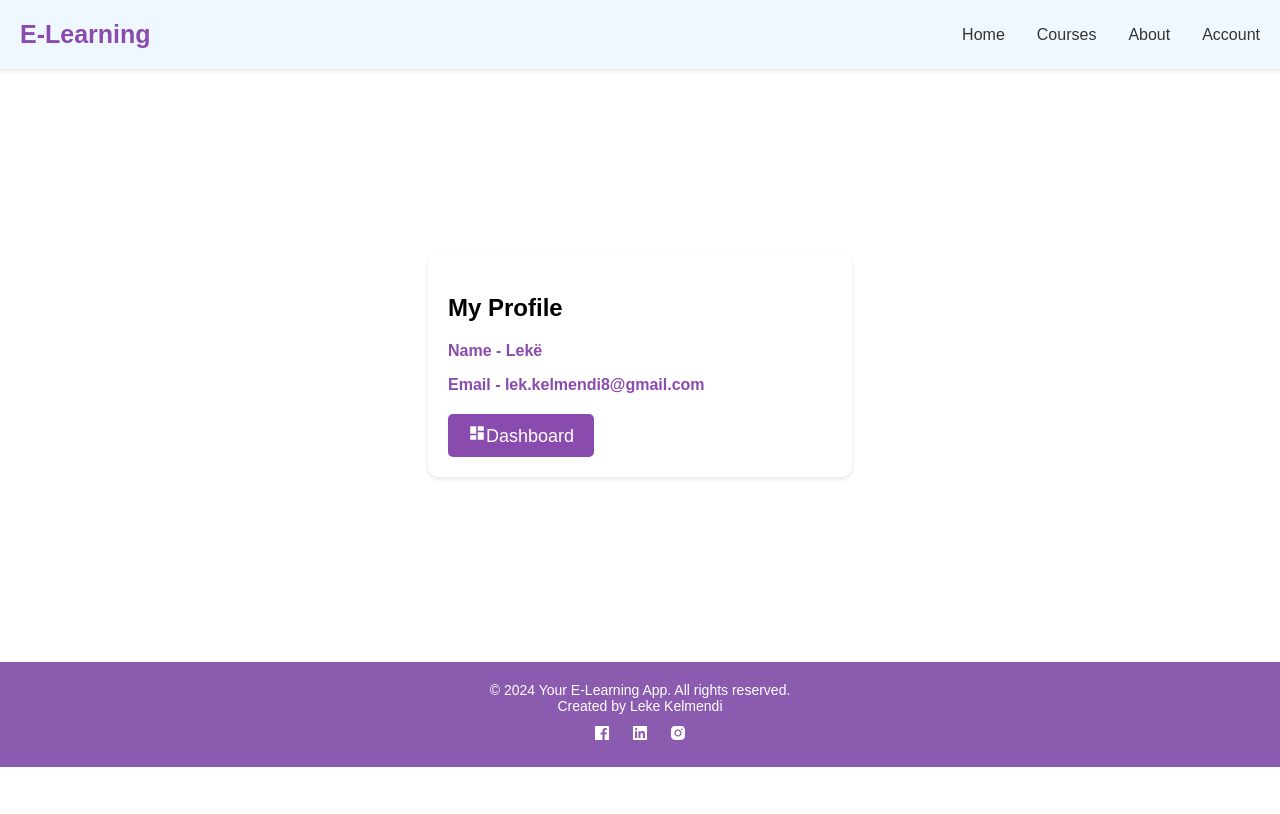
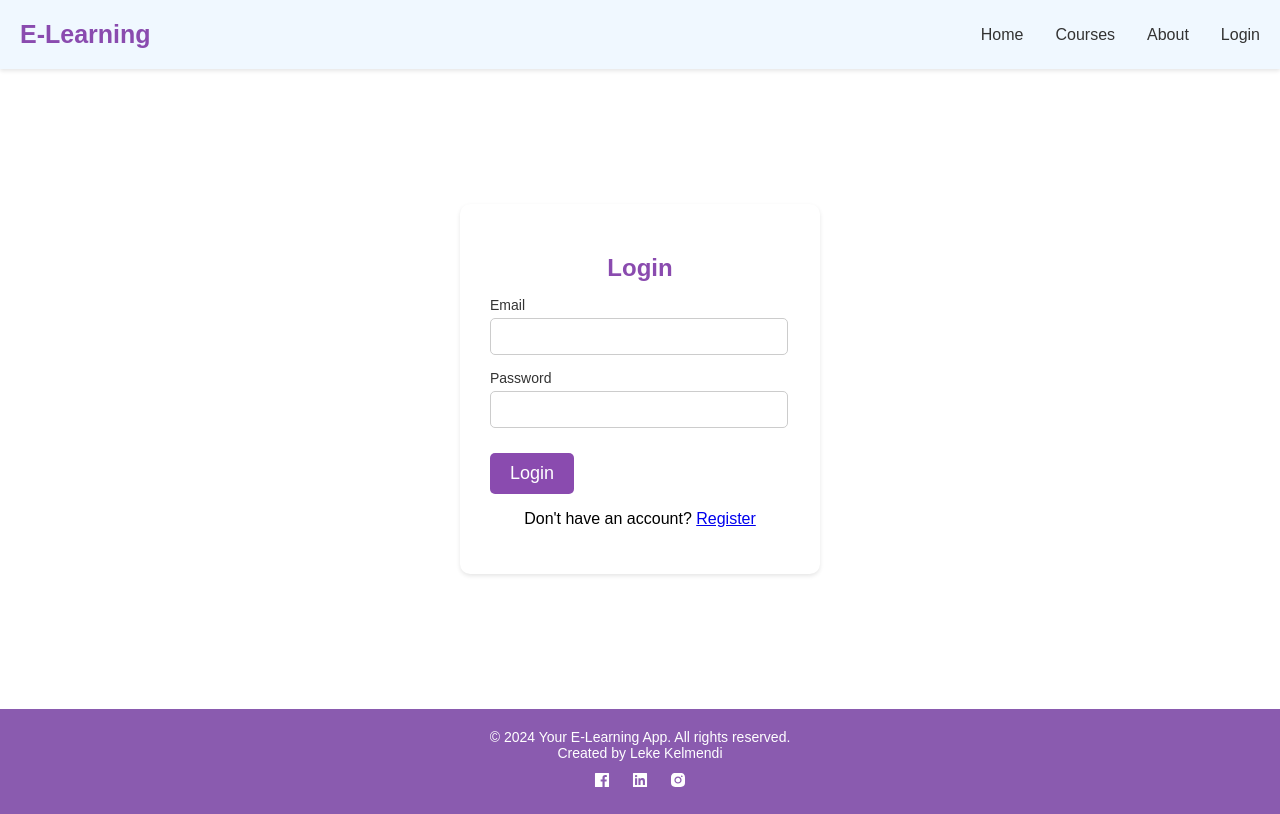
Before and after one commit to Lekkelmendi7/LearningManagementSystem, a React (Vite) app in the folder frontend/vite-project/: page /account in a window 1280 px wide. Built offline with nearby package versions, Linux system fonts and the light colour scheme; no server answers.

Commit message:
Integrating Login in UI

```diff
--- a/frontend/vite-project/package.json
+++ b/frontend/vite-project/package.json
@@ -10,8 +10,10 @@
     "preview": "vite preview"
   },
   "dependencies": {
+    "axios": "^1.7.2",
     "react": "^18.3.1",
     "react-dom": "^18.3.1",
+    "react-hot-toast": "^2.4.1",
     "react-icons": "^5.2.1",
     "react-router": "^6.25.1",
     "react-router-dom": "^6.25.1"
--- a/frontend/vite-project/src/App.jsx
+++ b/frontend/vite-project/src/App.jsx
@@ -9,22 +9,26 @@ import Verify from './pages/auth/Verify';
 import Footer from './components/footer/Footer';
 import About from './pages/about/About';
 import Account from './pages/account/Account';
+import { UserData } from './context/UserContext';
 
 const App = () => {
-  return <>
+  const {isAuth, user} = UserData()
+  return (
+  <>
   <BrowserRouter>
-  <Header />
+  <Header isAuth = {isAuth}/>
   <Routes>
     <Route path="/" element={<Home />} />
     <Route path='/about' element={<About />} />
-    <Route path='/login' element={<Login/>} />
-    <Route path='/register' element={<Register />} />
-    <Route path='/verify' element={<Verify />} />
-    <Route path='/account' element={<Account />} />
+    <Route path='/login' element={isAuth ? <Home /> : <Login/>} />
+    <Route path='/register' element={isAuth ? <Home /> : <Register />} />
+    <Route path='/verify' element={isAuth ? <Home /> : <Verify />} />
+    <Route path='/account' element={isAuth ? <Account user={user}/> : <Login />} />
   </Routes>
   <Footer />
   </BrowserRouter>
   </>
+  )
 }
 
 export default App;
--- a/frontend/vite-project/src/components/header/Header.jsx
+++ b/frontend/vite-project/src/components/header/Header.jsx
@@ -1,7 +1,7 @@
 import React from 'react';
 import "./header.css";
 import {Link} from "react-router-dom";
-const Header = () => {
+const Header = ({isAuth}) => {
   return (
 <header>
     <div className='logo'> E-Learning </div>
@@ -9,7 +9,11 @@ const Header = () => {
         <Link to={"/"}>Home</Link>
         <Link to={"/courses"}>Courses</Link>
         <Link to={"/about"}>About</Link>
-        <Link to={"/account"}>Account</Link>
+        {isAuth ? (
+          <Link to={"/account"}>Account</Link>
+        ) : (
+          <Link to={"/login"}>Login</Link>
+        )}
     </div>
 </header>
 
--- /dev/null
+++ b/frontend/vite-project/src/context/UserContext.jsx
@@ -0,0 +1,72 @@
+import { createContext, useContext, useEffect, useState } from 'react';
+import axios from 'axios';
+import {server} from '../main';
+import toast, {Toaster} from 'react-hot-toast'
+
+const UserContext = createContext();
+
+export const UserContextProvider = ({children}) => {
+    const [user, setUser] = useState([]);
+    const [isAuth, setIsAuth] = useState(false);
+    const [btnLoading, setBtnLoading] = useState(false);
+    const [loading, setLoading] = useState(true);
+
+    async function loginUser (email, password, navigate) {
+        setBtnLoading(true)
+        try{
+            const {data} = await axios.post(`${server}/api/user/login`, {
+                email,
+                password,
+            });
+
+            toast.success(data.message);
+            localStorage.setItem("token", data.token);
+            setUser(data.user);
+            setIsAuth(true);
+            setBtnLoading(false);
+            navigate("/");
+        }catch(error)
+        {
+            setBtnLoading(false);
+            setIsAuth(false);
+            toast.error(error.response.data.message);
+        }
+    }
+
+    async function fetchUser() {
+        try{
+            const {data} = await axios.get(`${server}/api/user/me`, {
+                headers: {
+                    token: localStorage.getItem("token"),
+                },
+            });
+
+            setIsAuth(true);
+            setUser(data.user);
+            setLoading(false);
+        }catch(error){
+            console.log(error);
+            setLoading(false);
+        }
+    }
+
+    useEffect(() => {
+        fetchUser()
+    }, [])
+
+
+    return <UserContext.Provider value={{
+    user,
+    setUser,
+    setIsAuth,
+    isAuth,
+    loginUser,
+    btnLoading,
+    loading,
+    }}>
+        {children}
+        <Toaster />
+        </UserContext.Provider>
+};
+
+export const UserData = () => useContext(UserContext);
--- a/frontend/vite-project/src/main.jsx
+++ b/frontend/vite-project/src/main.jsx
@@ -1,10 +1,14 @@
 import React from 'react';
 import ReactDOM from 'react-dom/client';
 import App from './App.jsx';
+import { UserContextProvider } from './context/UserContext.jsx';
 
+export const server = 'http://localhost:5000';
 
 ReactDOM.createRoot(document.getElementById('root')).render(
   <React.StrictMode>
+    <UserContextProvider>
     <App />
+    </UserContextProvider>
   </React.StrictMode>,
 )
--- a/frontend/vite-project/src/pages/account/Account.jsx
+++ b/frontend/vite-project/src/pages/account/Account.jsx
@@ -1,23 +1,29 @@
 import React from 'react';
-import {MdDashboard} from 'react-icons/md';
+import {MdDashboard, IoMdLogOut} from 'react-icons/md';
 import './account.css';
-const Account = () => {
+const Account = ({user}) => {
   return (
     <div>
-        <div className='profile'>
+        {user && (
+            <div className='profile'>
             <h2>My Profile</h2>
             <div className='profile-info'>
                 <p>
-                    <strong>Name - Lekë</strong>
+                    <strong>Name - {user.name}</strong>
                 </p>
 
                 <p>
-                    <strong>Email - lek.kelmendi8@gmail.com</strong>
+                    <strong>Email - {user.email}</strong>
                 </p>
 
                 <button className='common-btn'><MdDashboard />Dashboard</button>
+
+                <br />
+
+                <button onClick={logoutHandler} className='common-btn' style={{background: "red"}}><IoMdLogOut />Logout</button>
             </div>
         </div>
+        ) }
     </div>
   )
 }
--- a/frontend/vite-project/src/pages/auth/Login.jsx
+++ b/frontend/vite-project/src/pages/auth/Login.jsx
@@ -1,20 +1,33 @@
-import React from 'react';
+import React, { useState } from 'react';
 import './auth.css';
-import {Link} from 'react-router-dom';
+import {Link, useNavigate} from 'react-router-dom';
+import { UserData } from '../../context/UserContext';
 
 const Login = () => {
+  const navigate = useNavigate();
+  const {btnLoading, loginUser} = UserData();
+  const [email, setEmail] = useState("");
+  const [password, setPassword] = useState("");
+
+  const submitHandler = async(e) => {
+    e.preventDefault();
+    await loginUser(email, password, navigate)
+  }
+
   return (
     <div className='auth-page'>
         <div className='auth-form'>
             <h2>Login</h2>
-            <form>
+            <form onSubmit={submitHandler}>
                 <label htmlFor='email'>Email</label>
-                <input type='email' required />
+                <input type='email' value={email} onChange={(e) =>setEmail(e.target.value)} required />
 
                 <label htmlFor='password'>Password</label>
-                <input type='passwerd' required/>
+                <input type='password' value={password} onChange={(e) => setPassword(e.target.value)} required/>
 
-                <button className='common-btn'>Login</button>
+                <button disabled={btnLoading} type="submit" className='common-btn'>
+                  {btnLoading ? "Please wait..." : "Login"}
+                  </button>
 
             </form>
             <p>
```
Also changed, not shown: 1 other file (tests, documents, lock files or other folders).
